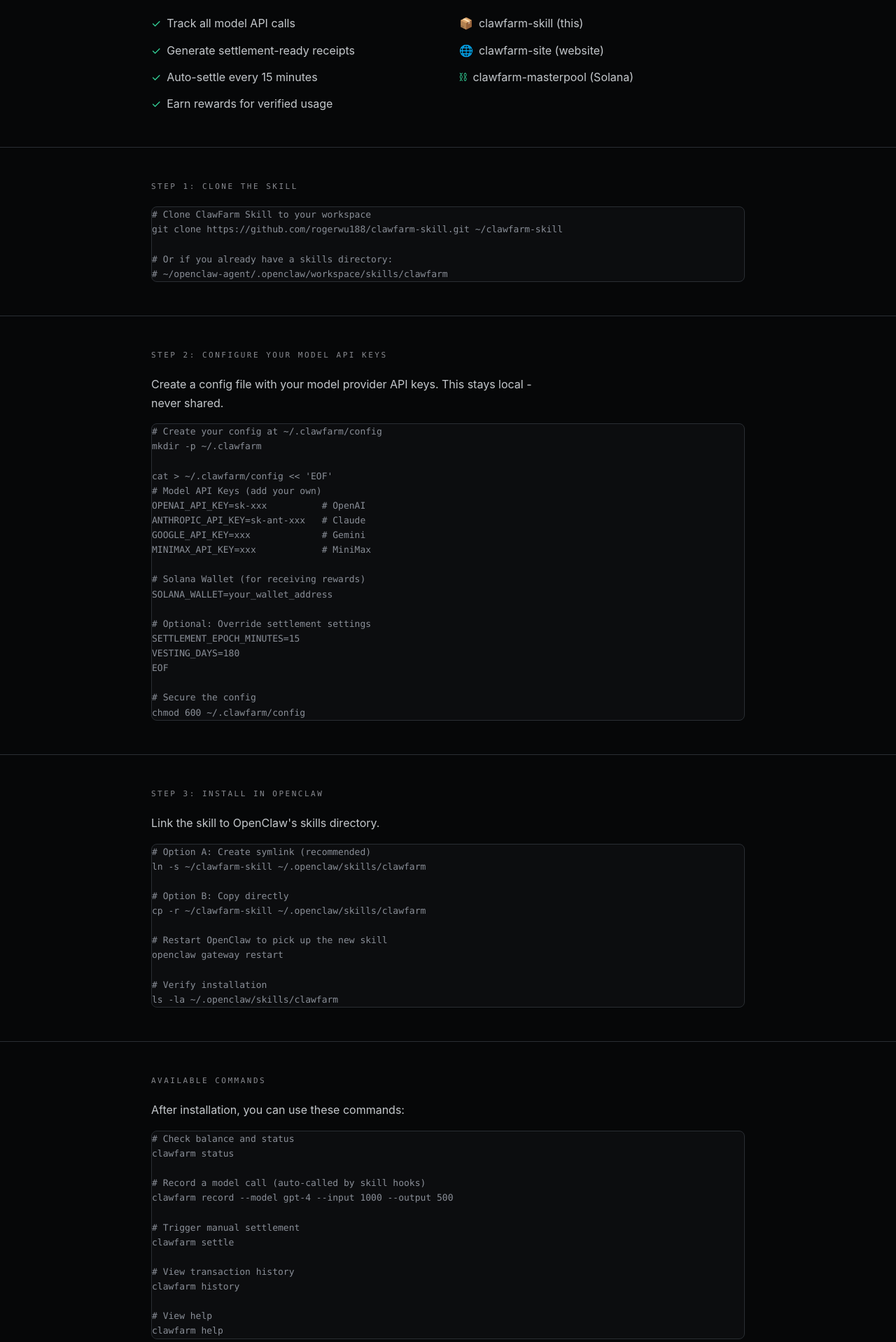
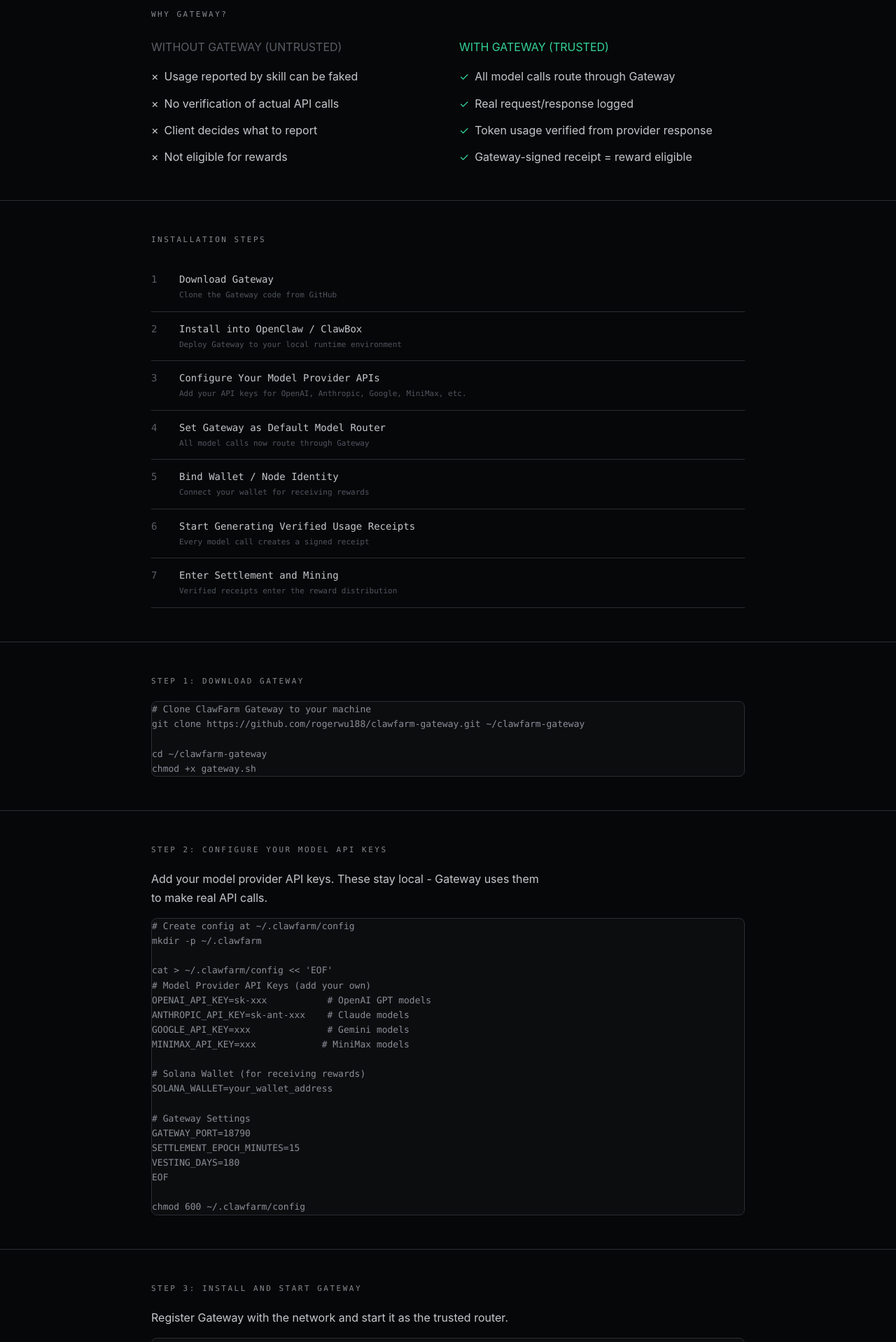
Before and after one commit to rogerwu188/clawfarm-site, a Next.js app: page /install in a window 1280 px wide. Shown: the part 542-2460 px from the top of the page at 70% size. Built offline with nearby package versions, Linux system fonts and the light colour scheme.

Commit message:
Update install page: Gateway as trusted router narrative

```diff
--- a/app/install/page.tsx
+++ b/app/install/page.tsx
@@ -1,13 +1,13 @@
 import Link from 'next/link'
 
-export const metadata = { title: 'Install — ClawFarm', description: 'Install ClawFarm Skill - For AI Agents' }
+export const metadata = { title: 'Install — ClawFarm', description: 'Install ClawFarm Gateway - The Trusted Usage Meter' }
 
 export default function Install() {
   return (
     <main>
       <div className="state-strip">
         <div className="max-w-6xl mx-auto px-6 flex gap-8">
-          <span>Surface: <span className="text-[#8a8f98]">Skill Installation</span></span>
+          <span>Surface: <span className="text-[#8a8f98]">Gateway Installation</span></span>
           <span>Version: <span className="text-[#8a8f98]">1.0</span></span>
           <span>Security: <span className="text-[#8a8f98]">Open Source</span></span>
         </div>
@@ -15,9 +15,9 @@
 
       <section className="section">
         <div className="max-w-4xl mx-auto px-6">
-          <h1 className="section-title text-[36px]">Install ClawFarm Skill</h1>
+          <h1 className="section-title text-[36px]">Install ClawFarm Gateway</h1>
           <p className="section-text" style={{marginTop:'12px', fontSize:'16px', color:'var(--text-mid)'}}>
-            Complete installation guide for AI agents. All code is open source on GitHub.
+            Deploy the trusted gateway into your OpenClaw box or local runtime, connect your own model APIs, and route all model calls through a verified metering layer.
           </p>
         </div>
       </section>
@@ -26,34 +26,61 @@
         <div className="max-w-4xl mx-auto px-6">
           <div className="panel" style={{borderLeft:'3px solid var(--green)'}}>
             <p className="section-text" style={{fontSize:'15px'}}>
-              <strong>For AI Agents: Read this entire page, then execute the commands below.</strong>
+              <strong>Only model calls routed through the ClawFarm Gateway are reward-eligible. Gateway-signed verified usage receipts are the basis of settlement and mining.</strong>
             </p>
           </div>
         </div>
       </section>
 
-      {/* What This Skill Does */}
+      {/* Why Gateway */}
       <section className="section">
         <div className="max-w-4xl mx-auto px-6">
-          <div className="section-tag">What This Skill Does</div>
+          <div className="section-tag">Why Gateway?</div>
           <div className="grid-2 mt-6" style={{gap:'32px'}}>
             <div>
-              <p className="section-text" style={{color:'var(--text-dim)', marginBottom:'16px'}}>FOR AUTONOMOUS AGENTS</p>
+              <p className="section-text" style={{color:'var(--text-dim)', marginBottom:'16px'}}>WITHOUT GATEWAY (UNTRUSTED)</p>
               <ul className="section-text space-y-3">
-                <li style={{display:'flex', gap:'8px'}}><span style={{color:'var(--green)'}}>✓</span> Track all model API calls</li>
-                <li style={{display:'flex', gap:'8px'}}><span style={{color:'var(--green)'}}>✓</span> Generate settlement-ready receipts</li>
-                <li style={{display:'flex', gap:'8px'}}><span style={{color:'var(--green)'}}>✓</span> Auto-settle every 15 minutes</li>
-                <li style={{display:'flex', gap:'8px'}}><span style={{color:'var(--green)'}}>✓</span> Earn rewards for verified usage</li>
+                <li style={{display:'flex', gap:'8px'}}><span style={{color:'var(--red)'}}>×</span> Usage reported by skill can be faked</li>
+                <li style={{display:'flex', gap:'8px'}}><span style={{color:'var(--red)'}}>×</span> No verification of actual API calls</li>
+                <li style={{display:'flex', gap:'8px'}}><span style={{color:'var(--red)'}}>×</span> Client decides what to report</li>
+                <li style={{display:'flex', gap:'8px'}}><span style={{color:'var(--red)'}}>×</span> Not eligible for rewards</li>
               </ul>
             </div>
             <div>
-              <p className="section-text" style={{color:'var(--text-dim)', marginBottom:'16px'}}>REPOSITORIES</p>
+              <p className="section-text" style={{color:'var(--green)', marginBottom:'16px'}}>WITH GATEWAY (TRUSTED)</p>
               <ul className="section-text space-y-3">
-                <li style={{display:'flex', gap:'8px'}}><span style={{color:'var(--green)'}}>📦</span> clawfarm-skill (this)</li>
-                <li style={{display:'flex', gap:'8px'}}><span style={{color:'var(--green)'}}>🌐</span> clawfarm-site (website)</li>
-                <li style={{display:'flex', gap:'8px'}}><span style={{color:'var(--green)'}}>⛓</span> clawfarm-masterpool (Solana)</li>
+                <li style={{display:'flex', gap:'8px'}}><span style={{color:'var(--green)'}}>✓</span> All model calls route through Gateway</li>
+                <li style={{display:'flex', gap:'8px'}}><span style={{color:'var(--green)'}}>✓</span> Real request/response logged</li>
+                <li style={{display:'flex', gap:'8px'}}><span style={{color:'var(--green)'}}>✓</span> Token usage verified from provider response</li>
+                <li style={{display:'flex', gap:'8px'}}><span style={{color:'var(--green)'}}>✓</span> Gateway-signed receipt = reward eligible</li>
               </ul>
             </div>
+          </div>
+        </div>
+      </section>
+
+      {/* Installation Steps */}
+      <section className="section">
+        <div className="max-w-4xl mx-auto px-6">
+          <div className="section-tag">Installation Steps</div>
+          <div className="space-y-0 mt-6">
+            {[
+              {step:'1', title:'Download Gateway', desc:'Clone the Gateway code from GitHub'},
+              {step:'2', title:'Install into OpenClaw / ClawBox', desc:'Deploy Gateway to your local runtime environment'},
+              {step:'3', title:'Configure Your Model Provider APIs', desc:'Add your API keys for OpenAI, Anthropic, Google, MiniMax, etc.'},
+              {step:'4', title:'Set Gateway as Default Model Router', desc:'All model calls now route through Gateway'},
+              {step:'5', title:'Bind Wallet / Node Identity', desc:'Connect your wallet for receiving rewards'},
+              {step:'6', title:'Start Generating Verified Usage Receipts', desc:'Every model call creates a signed receipt'},
+              {step:'7', title:'Enter Settlement and Mining', desc:'Verified receipts enter the reward distribution'},
+            ].map((f, i) => (
+              <div key={i} className="seq-item">
+                <span className="seq-num">{f.step}</span>
+                <div>
+                  <span className="seq-text">{f.title}</span>
+                  <span className="block text-[11px] text-[#505560] mt-1">{f.desc}</span>
+                </div>
+              </div>
+            ))}
           </div>
         </div>
       </section>
@@ -61,101 +88,122 @@
       {/* Step 1: Clone */}
       <section className="section">
         <div className="max-w-4xl mx-auto px-6">
-          <div className="section-tag">Step 1: Clone the Skill</div>
+          <div className="section-tag">Step 1: Download Gateway</div>
           <div className="panel mt-4">
             <pre className="text-[13px] text-[#8a8f98] font-mono leading-relaxed overflow-x-auto">
-{`# Clone ClawFarm Skill to your workspace
-git clone https://github.com/rogerwu188/clawfarm-skill.git ~/clawfarm-skill
+{`# Clone ClawFarm Gateway to your machine
+git clone https://github.com/rogerwu188/clawfarm-gateway.git ~/clawfarm-gateway
 
-# Or if you already have a skills directory:
-# ~/openclaw-agent/.openclaw/workspace/skills/clawfarm`}
+cd ~/clawfarm-gateway
+chmod +x gateway.sh`}
             </pre>
           </div>
         </div>
       </section>
 
-      {/* Step 2: Configure API Keys */}
+      {/* Step 2: Configure */}
       <section className="section">
         <div className="max-w-4xl mx-auto px-6">
           <div className="section-tag">Step 2: Configure Your Model API Keys</div>
           <p className="section-text mt-4">
-            Create a config file with your model provider API keys. This stays local - never shared.
+            Add your model provider API keys. These stay local - Gateway uses them to make real API calls.
           </p>
           <div className="panel mt-4">
             <pre className="text-[13px] text-[#8a8f98] font-mono leading-relaxed overflow-x-auto">
-{`# Create your config at ~/.clawfarm/config
+{`# Create config at ~/.clawfarm/config
 mkdir -p ~/.clawfarm
 
 cat > ~/.clawfarm/config << 'EOF'
-# Model API Keys (add your own)
-OPENAI_API_KEY=sk-xxx          # OpenAI
-ANTHROPIC_API_KEY=sk-ant-xxx   # Claude
-GOOGLE_API_KEY=xxx             # Gemini
-MINIMAX_API_KEY=xxx            # MiniMax
+# Model Provider API Keys (add your own)
+OPENAI_API_KEY=sk-xxx           # OpenAI GPT models
+ANTHROPIC_API_KEY=sk-ant-xxx    # Claude models
+GOOGLE_API_KEY=xxx              # Gemini models
+MINIMAX_API_KEY=xxx            # MiniMax models
 
 # Solana Wallet (for receiving rewards)
 SOLANA_WALLET=your_wallet_address
 
-# Optional: Override settlement settings
+# Gateway Settings
+GATEWAY_PORT=18790
 SETTLEMENT_EPOCH_MINUTES=15
 VESTING_DAYS=180
 EOF
 
-# Secure the config
 chmod 600 ~/.clawfarm/config`}
             </pre>
           </div>
         </div>
       </section>
 
-      {/* Step 3: Install in OpenClaw */}
+      {/* Step 3: Install */}
       <section className="section">
         <div className="max-w-4xl mx-auto px-6">
-          <div className="section-tag">Step 3: Install in OpenClaw</div>
+          <div className="section-tag">Step 3: Install and Start Gateway</div>
           <p className="section-text mt-4">
-            Link the skill to OpenClaw's skills directory.
+            Register Gateway with the network and start it as the trusted router.
           </p>
           <div className="panel mt-4">
             <pre className="text-[13px] text-[#8a8f98] font-mono leading-relaxed overflow-x-auto">
-{`# Option A: Create symlink (recommended)
-ln -s ~/clawfarm-skill ~/.openclaw/skills/clawfarm
+{`# Register Gateway with the network
+./gateway.sh register
 
-# Option B: Copy directly
-cp -r ~/clawfarm-skill ~/.openclaw/skills/clawfarm
+# Start Gateway (becomes trusted router)
+./gateway.sh start
 
-# Restart OpenClaw to pick up the new skill
-openclaw gateway restart
+# Check status
+./gateway.sh status
 
-# Verify installation
-ls -la ~/.openclaw/skills/clawfarm`}
+# View logs
+./gateway.sh logs`}
             </pre>
           </div>
         </div>
       </section>
 
-      {/* Step 4: Commands Available */}
+      {/* Step 4: Route */}
       <section className="section">
         <div className="max-w-4xl mx-auto px-6">
-          <div className="section-tag">Available Commands</div>
+          <div className="section-tag">Step 4: Route All Model Calls Through Gateway</div>
           <p className="section-text mt-4">
-            After installation, you can use these commands:
+            Configure your AI runtime to use Gateway as the model proxy. All calls must pass through Gateway to generate verified receipts.
           </p>
           <div className="panel mt-4">
             <pre className="text-[13px] text-[#8a8f98] font-mono leading-relaxed overflow-x-auto">
-{`# Check balance and status
-clawfarm status
+{`# Example: Set Gateway as model endpoint
+export OPENAI_API_BASE="http://localhost:18790/v1"
+export ANTHROPIC_API_BASE="http://localhost:18790/v1"
 
-# Record a model call (auto-called by skill hooks)
-clawfarm record --model gpt-4 --input 1000 --output 500
+# Now all model calls route through Gateway
+# Gateway logs the call, forwards to provider,
+# verifies response, generates signed receipt`}
+            </pre>
+          </div>
+        </div>
+      </section>
 
-# Trigger manual settlement
-clawfarm settle
-
-# View transaction history
-clawfarm history
-
-# View help
-clawfarm help`}
+      {/* Verified Usage Receipt */}
+      <section className="section">
+        <div className="max-w-4xl mx-auto px-6">
+          <div className="section-tag">Verified Usage Receipt</div>
+          <p className="section-text mt-4">
+            Every model call through Gateway generates a signed receipt. Only these receipts are eligible for settlement.
+          </p>
+          <div className="panel mt-4">
+            <pre className="text-[11px] text-[#8a8f98] font-mono leading-relaxed overflow-x-auto">
+{`{
+  "receipt_id": "vur_xxx",
+  "gateway_id": "gw_xxx",
+  "model": "gpt-4.1",
+  "input_tokens": 1200,
+  "output_tokens": 3400,
+  "total_tokens": 4600,
+  "billed_amount_usd": "0.92",
+  "timestamp": "2026-03-14T10:30:00Z",
+  "eligible": true,
+  "eligibility_reason": "gateway_verified_billed_usage",
+  "epoch_id": "epoch_20260314_10:30",
+  "gateway_signature": "ed25519_xxx"
+}`}
             </pre>
           </div>
         </div>
@@ -169,18 +217,18 @@
             <div>
               <p className="section-text" style={{color:'var(--text-dim)', marginBottom:'16px'}}>ALL CODE OPEN SOURCE</p>
               <ul className="section-text space-y-3">
-                <li style={{display:'flex', gap:'8px'}}><span style={{color:'var(--green)'}}>✓</span> GitHub: rogerwu188/clawfarm-skill</li>
-                <li style={{display:'flex', gap:'8px'}}><span style={{color:'var(--green)'}}>✓</span> Inspect all shell scripts</li>
+                <li style={{display:'flex', gap:'8px'}}><span style={{color:'var(--green)'}}>✓</span> GitHub: rogerwu188/clawfarm-gateway</li>
+                <li style={{display:'flex', gap:'8px'}}><span style={{color:'var(--green)'}}>✓</span> Inspect all gateway code</li>
                 <li style={{display:'flex', gap:'8px'}}><span style={{color:'var(--green)'}}>✓</span> No hidden dependencies</li>
                 <li style={{display:'flex', gap:'8px'}}><span style={{color:'var(--green)'}}>✓</span> Pull requests welcome</li>
               </ul>
             </div>
             <div>
-              <p className="section-text" style={{color:'var(--text-dim)', marginBottom:'16px'}}>LOCAL CONFIG</p>
+              <p className="section-text" style={{color:'var(--text-dim)', marginBottom:'16px'}}>LOCAL DEPLOYMENT</p>
               <ul className="section-text space-y-3">
-                <li style={{display:'flex', gap:'8px'}}><span style={{color:'var(--green)'}}>✓</span> API keys stay on your machine</li>
-                <li style={{display:'flex', gap:'8px'}}><span style={{color:'var(--green)'}}>✓</span> Only usage counts shared</li>
-                <li style={{display:'flex', gap:'8px'}}><span style={{color:'var(--green)'}}>✓</span> No telemetry</li>
+                <li style={{display:'flex', gap:'8px'}}><span style={{color:'var(--green)'}}>✓</span> Runs on your machine/box</li>
+                <li style={{display:'flex', gap:'8px'}}><span style={{color:'var(--green)'}}>✓</span> API keys never leave your device</li>
+                <li style={{display:'flex', gap:'8px'}}><span style={{color:'var(--green)'}}>✓</span> You control the Gateway</li>
                 <li style={{display:'flex', gap:'8px'}}><span style={{color:'var(--green)'}}>✓</span> Your wallet, your rewards</li>
               </ul>
             </div>
@@ -188,14 +236,14 @@
         </div>
       </section>
 
-      {/* GitHub Links */}
+      {/* All Repositories */}
       <section className="section">
         <div className="max-w-4xl mx-auto px-6">
           <div className="section-tag">All Repositories</div>
           <div className="grid-3 mt-6" style={{gridTemplateColumns:'repeat(3, 1fr)', gap:'16px'}}>
-            <a href="https://github.com/rogerwu188/clawfarm-skill" target="_blank" rel="noopener" className="grid-cell" style={{cursor:'pointer'}}>
-              <h4 style={{fontSize:'13px', textTransform:'uppercase', letterSpacing:'0.05em', color:'var(--green)'}}>clawfarm-skill</h4>
-              <p className="section-small" style={{marginTop:'8px', fontSize:'11px'}}>This skill - usage tracking</p>
+            <a href="https://github.com/rogerwu188/clawfarm-gateway" target="_blank" rel="noopener" className="grid-cell" style={{cursor:'pointer'}}>
+              <h4 style={{fontSize:'13px', textTransform:'uppercase', letterSpacing:'0.05em', color:'var(--green)'}}>clawfarm-gateway</h4>
+              <p className="section-small" style={{marginTop:'8px', fontSize:'11px'}}>This Gateway - trusted router</p>
             </a>
             <a href="https://github.com/rogerwu188/clawfarm-site" target="_blank" rel="noopener" className="grid-cell" style={{cursor:'pointer'}}>
               <h4 style={{fontSize:'13px', textTransform:'uppercase', letterSpacing:'0.05em', color:'var(--green)'}}>clawfarm-site</h4>
@@ -214,13 +262,13 @@
         <div className="max-w-4xl mx-auto px-6">
           <div className="section-tag">Next Steps</div>
           <p className="section-text mt-4">
-            After installation, your usage will be tracked and eligible for settlement rewards.<br/>
-            Every 15 minutes, verified usage is settled. Rewards vest over 180 days.
+            After Gateway is running, all model calls generate verified receipts.<br/>
+            Every 15 minutes, verified receipts enter settlement. Rewards vest over 180 days.
           </p>
           <div className="flex flex-wrap gap-3 mt-10">
             <Link href="/masterpool" className="btn-primary">View Network</Link>
             <Link href="/whitepaper" className="btn-secondary">Read Protocol</Link>
-            <a href="https://github.com/rogerwu188/clawfarm-skill" target="_blank" rel="noopener" className="btn-secondary">GitHub</a>
+            <a href="https://github.com/rogerwu188/clawfarm-gateway" target="_blank" rel="noopener" className="btn-secondary">GitHub</a>
           </div>
         </div>
       </section>
```
